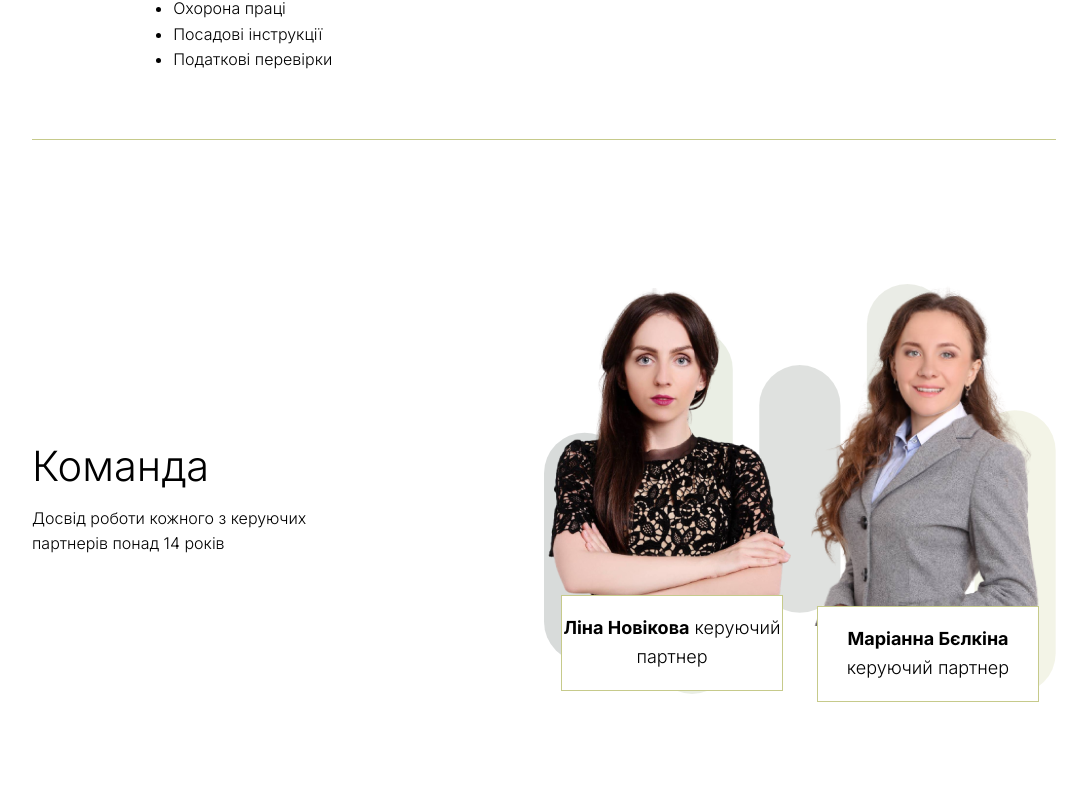
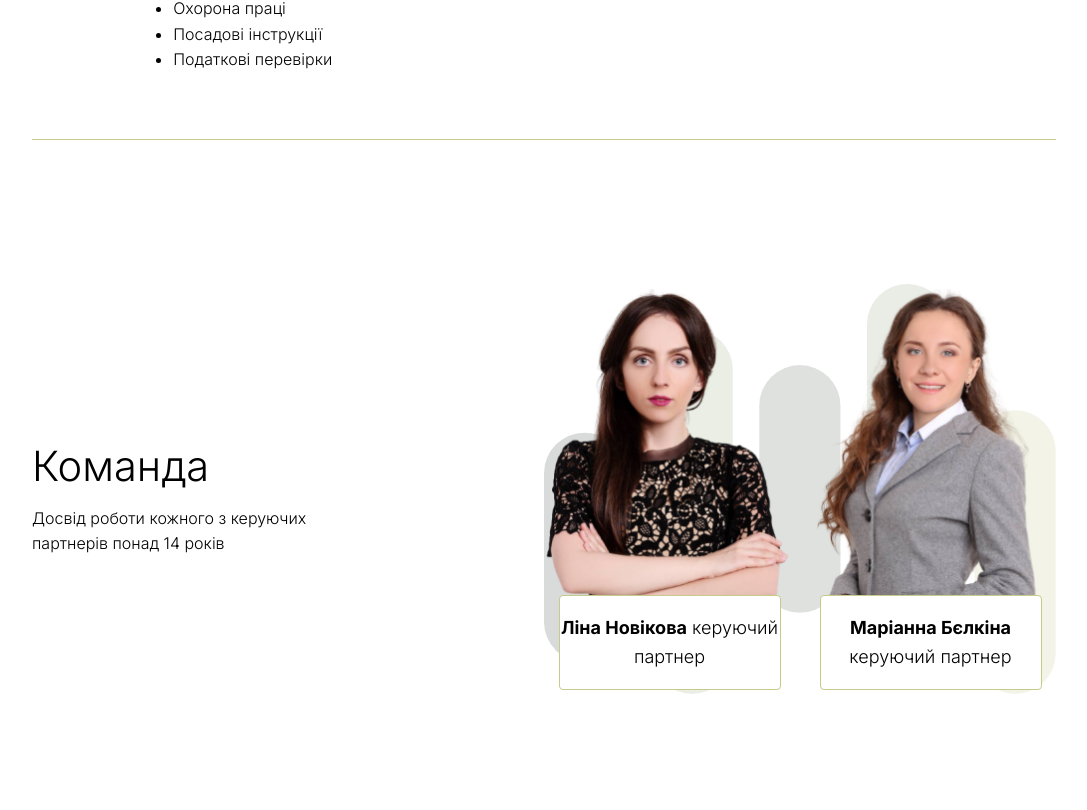
Before and after one commit to andreyskravchenko/ftla, a React (Create React App) app: page / in a window 1280 px wide. Shown: the part 1710-2520 px from the top of the page, without its empty margins (96-1183 px from the left). Built offline with nearby package versions, Linux system fonts and the light colour scheme.

Commit message:
team style correction

```diff
--- a/src/components/Team/Team.jsx
+++ b/src/components/Team/Team.jsx
@@ -1,7 +1,7 @@
 import React from "react";
 import s from "../Team/Team.module.css";
-import partner1 from "../../media/partner1.png";
-import partner2 from "../../media/partner2.png";
+import l from "../../media/l.png";
+import m from "../../media/m.png";
 
 const Team = () => {
   return (
@@ -13,13 +13,13 @@ const Team = () => {
           </div>
           <div className={s.teamphoto}>
             <div className={s.partner}>
-                <img src={partner1} alt='partner1'/>
+                <img src={l} alt='l'/>
                 <div className={s.partner_descr}>
                   <p><strong>Ліна Новікова</strong> керуючий партнер</p>
                 </div>
             </div>
             <div className={s.partner}>
-                <img src={partner2} alt='partner2'/>
+                <img src={m} alt='m'/>
                 <div className={s.partner_descr}>
                   <p><strong>Маріанна Бєлкіна</strong> керуючий партнер</p>
                 </div>
--- a/src/components/Team/Team.module.css
+++ b/src/components/Team/Team.module.css
@@ -22,6 +22,7 @@
     background-position: center;
     display: grid;
     grid-template-columns: 1fr 1fr;
+    column-gap: 10px;
 }
 
 .partner {
@@ -30,6 +31,9 @@
     flex-direction: column;
     align-items: center;
     justify-content: center;
+}
+.partner img {
+    max-width: 100%;
 }
 
 .partner_descr {
@@ -40,6 +44,7 @@
     text-align: center;
     margin-top: -20px;
     z-index: 222;
+    border-radius: 4px;
 }
 
 @media screen and (max-width: 700px) {
@@ -72,6 +77,6 @@
 
 @media (prefers-color-scheme: dark) {
     .partner_descr {
-        background-color: #7F8A80;
+        background-color: #9AAD7D;
     }
   }
```
Also changed, not shown: src/media/l.png (added), src/media/m.png (added).
